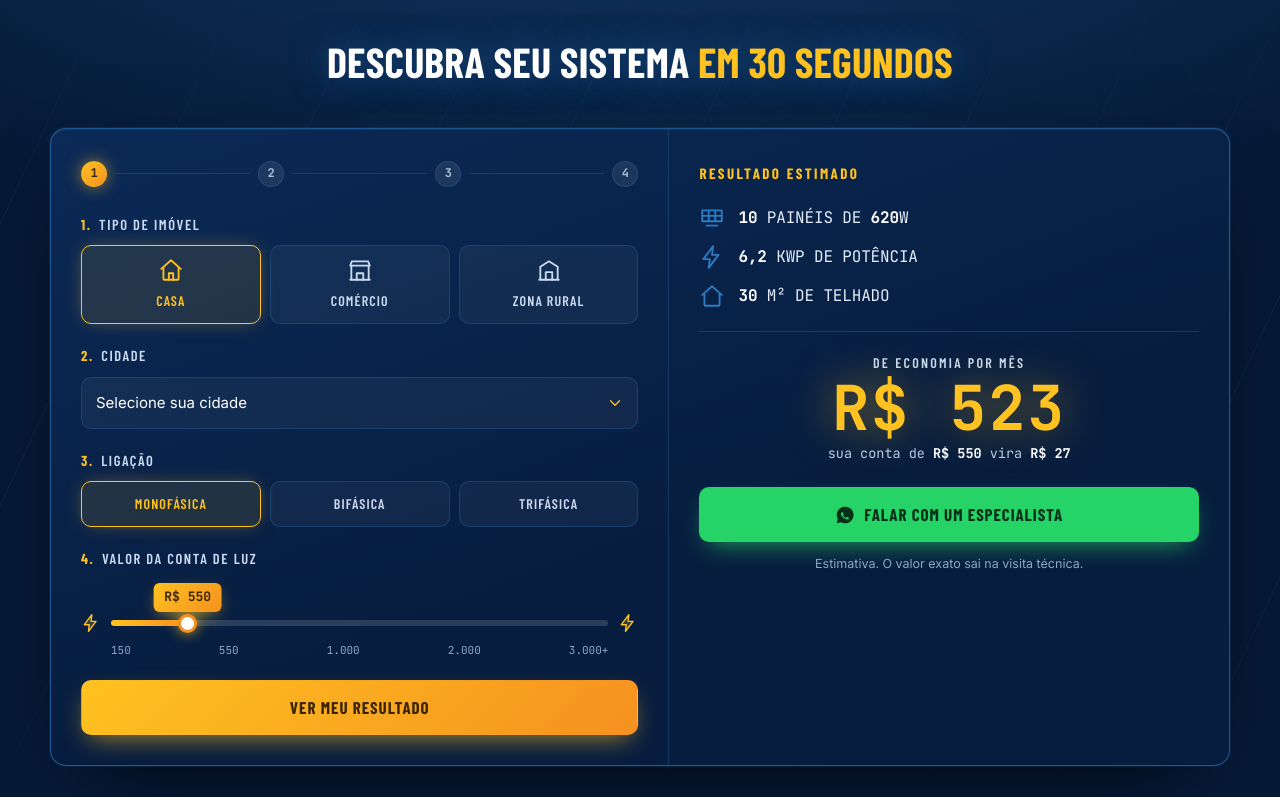
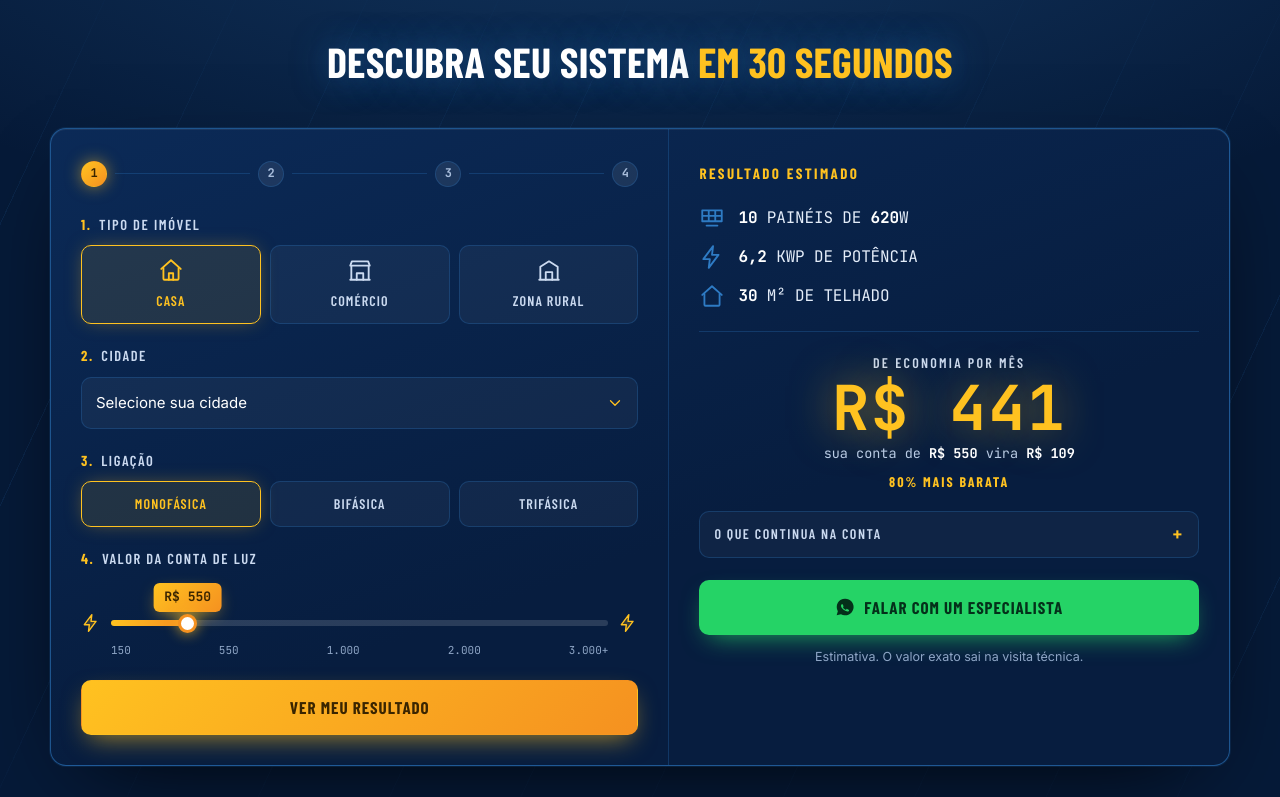
Before and after one commit to FelipeSitesRodrigues/041-solar-curitiba, a plain HTML site: page index.html in a window 1280 px wide. Shown: the part 1250-2047 px from the top of the page. Drawn offline with nearby package versions, Linux system fonts and the light colour scheme; a web font is replaced by a local one.

Commit message:
Corrige o calculo da economia: inclui iluminacao publica e Fio B da Lei 14.300
O modelo anterior tratava a conta nova como sendo apenas o custo de disponibilidade, o que prometia economia de 95%. Faltavam a taxa de iluminacao publica, que e fixa e nao compensa, e o percentual do Fio B sobre a energia injetada, que hoje esta em 60% e sobe todo ano ate 2029.

Com os dois itens, a economia cai para a faixa real de 78% a 87%: conta de R$ 1.000 passa a economizar R$ 846, batendo com o numero que o instalador ve na pratica. Adiciona no resultado um detalhamento auditavel do que continua na conta e o percentual de economia. Headline atualizada de R$ 27 para R$ 109.

Co-Authored-By: Claude Opus 5 (1M context) <noreply@anthropic.com>

```diff
--- a/assets/css/style.css
+++ b/assets/css/style.css
@@ -298,6 +298,26 @@ svg{fill:none;stroke:currentColor;stroke-width:1.7;stroke-linecap:round;stroke-l
   text-shadow:0 0 44px rgba(255,194,32,.55);margin-block:2px;}
 .economia__nota{font-family:var(--mono);font-size:13.5px;color:#B9CBE4;}
 .economia__nota b{color:var(--branco);font-weight:700;}
+.economia__pct{display:block;margin-top:6px;font-family:var(--display);font-weight:700;
+  font-size:14px;text-transform:uppercase;letter-spacing:.14em;color:var(--amarelo);}
+
+/* ---------- o que continua na conta ---------- */
+.detalhe{margin-top:18px;border:1px solid var(--azul-linha);border-radius:var(--raio);
+  background:rgba(255,255,255,.035);}
+.detalhe summary{cursor:pointer;padding:11px 14px;list-style:none;
+  font-family:var(--display);font-weight:600;font-size:14px;text-transform:uppercase;
+  letter-spacing:.11em;color:#CBDAF0;display:flex;align-items:center;justify-content:space-between;
+  gap:10px;transition:color var(--transicao);}
+.detalhe summary:hover{color:var(--amarelo);}
+.detalhe summary::-webkit-details-marker{display:none;}
+.detalhe summary::after{content:'+';font-family:var(--mono);font-size:17px;color:var(--amarelo);
+  line-height:1;}
+.detalhe[open] summary::after{content:'−';}
+.detalhe__lista{padding:2px 14px 0;}
+.detalhe__lista li{display:flex;justify-content:space-between;align-items:baseline;gap:12px;
+  padding:7px 0;border-top:1px solid var(--azul-linha);font-size:13px;color:#B9CBE4;}
+.detalhe__lista b{font-family:var(--mono);font-weight:700;color:var(--branco);white-space:nowrap;}
+.detalhe__nota{padding:10px 14px 14px;font-size:12px;line-height:1.55;color:#8FA6C6;}
 
 .sim-resultado .botao{margin-top:22px;}
 .sim-resultado__aviso{margin-top:12px;font-size:12.5px;color:#8FA6C6;text-align:center;}
--- a/assets/js/dados.js
+++ b/assets/js/dados.js
@@ -21,18 +21,37 @@ const CONFIG = {
 
 /* --------------------------------------------------------------------------
    PARÂMETROS DO SIMULADOR
-   Calibrados contra os projetos que a empresa publica: 10 painéis de 640W
-   (6,4 kWp) em Santa Felicidade deram R$ 533/mês no post e R$ 534 nesta conta.
-   Se a concessionária reajustar, muda só a tarifa aqui embaixo.
+
+   A conta nova NÃO é só o custo de disponibilidade. Depois da Lei 14.300
+   sobra na fatura, todo mês:
+     1. custo de disponibilidade  (30 / 50 / 100 kWh conforme a ligação)
+     2. iluminação pública (COSIP) - taxa municipal, não tem como compensar
+     3. Fio B sobre a energia injetada na rede - a parcela da Lei 14.300,
+        que sobe de ano em ano até 2029
+
+   Ignorar os itens 2 e 3 é o que fazia o simulador prometer economia de 95%.
+   Com eles, a economia fica na faixa de 78% a 85%, que é o que se vê na
+   prática. Os três valores marcados como CONFIRMAR precisam ser checados
+   com a fatura real da concessionária.
    -------------------------------------------------------------------------- */
 const PARAMS = {
-  tarifa: 0.89,          // R$/kWh, tarifa residencial B1 com impostos
+  tarifa: 0.89,          // CONFIRMAR - R$/kWh, tarifa residencial B1 com impostos
   performance: 0.78,     // perdas de inversor, cabo, temperatura e sujeira
   potenciaPainel: 620,   // watts por painel
   areaPainel: 2.58,      // m² por painel (2,28 x 1,13)
   folgaArea: 1.15,       // espaçamento entre fileiras
-  reajusteAnual: 0.08,   // usado só na projeção de 25 anos
-  taxaMinima: { mono: 30, bi: 50, tri: 100 } // kWh de custo de disponibilidade
+  taxaMinima: { mono: 30, bi: 50, tri: 100 }, // kWh de custo de disponibilidade
+
+  cosip: 25.00,          // CONFIRMAR - iluminação pública, R$/mês (varia por município)
+
+  // Lei 14.300: paga-se um percentual do Fio B sobre a energia injetada.
+  // Cronograma da regra de transição: 2023=15% · 2024=30% · 2025=45%
+  //                                   2026=60% · 2027=75% · 2028=90% · 2029+=integral
+  fioB: 0.20,            // CONFIRMAR - R$/kWh do Fio B com impostos
+  percentualFioB: 0.60,  // 60% em 2026, subir junto com o cronograma acima
+  fracaoInjetada: 0.80   // parte da geração que vai pra rede em vez de ser
+                         // consumida na hora. 80% é uma hipótese conservadora
+                         // para residência (quanto maior, menor a economia)
 };
 
 /* --------------------------------------------------------------------------
--- a/assets/js/simulador.js
+++ b/assets/js/simulador.js
@@ -2,12 +2,23 @@
    Simulador de dimensionamento solar
    Roda inteiro no navegador. Não envia nem guarda dado nenhum.
 
-   consumo (kWh/mês)  = valor da conta / tarifa
-   excedente          = consumo - taxa mínima da ligação
-   kWp necessário     = (excedente / 30) / (HSP x performance)
-   nº de painéis      = arredonda pra cima (kWp x 1000 / potência do painel)
-   economia/mês       = excedente x tarifa
-   área no telhado    = nº painéis x área do painel x folga
+   DIMENSIONAMENTO
+   consumo (kWh/mês) = (conta - iluminação pública) / tarifa
+   excedente         = consumo - custo de disponibilidade da ligação
+   kWp necessário    = (excedente / 30) / (HSP x performance)
+   nº de painéis     = arredonda pra cima (kWp x 1000 / potência do painel)
+   área no telhado   = nº painéis x área do painel x folga
+
+   O QUE CONTINUA NA CONTA DEPOIS DO SISTEMA INSTALADO
+   custo de disponibilidade = kWh mínimos da ligação x tarifa
+   iluminação pública       = taxa fixa do município
+   Fio B (Lei 14.300)       = energia injetada x Fio B x percentual do ano
+
+   conta nova = disponibilidade + iluminação pública + Fio B
+   economia   = conta atual - conta nova
+
+   Sem os dois últimos itens o cálculo prometia economia de 95%, que não
+   acontece na prática. Com eles, cai para a faixa real de 78% a 85%.
    ========================================================================== */
 (function () {
   'use strict';
@@ -31,7 +42,11 @@
     area: document.getElementById('r-area'),
     economia: document.getElementById('r-economia'),
     contaAtual: document.getElementById('r-conta-atual'),
-    contaNova: document.getElementById('r-conta-nova')
+    contaNova: document.getElementById('r-conta-nova'),
+    percentual: document.getElementById('r-percentual'),
+    disponibilidade: document.getElementById('r-disponibilidade'),
+    cosip: document.getElementById('r-cosip'),
+    fiob: document.getElementById('r-fiob')
   };
 
   const reais = (v) => 'R$ ' + Math.round(v).toLocaleString('pt-BR');
@@ -55,25 +70,35 @@
     const cidade = CIDADES.find(function (c) { return c.nome === cidadeNome; });
     const hsp = cidade ? cidade.hsp : CIDADES[0].hsp;
 
-    const consumo = conta / PARAMS.tarifa;
-    const taxaMinima = PARAMS.taxaMinima[ligacao];
-    const excedente = Math.max(0, consumo - taxaMinima);
+    // energia de fato consumida, tirando a taxa de iluminação pública
+    const consumo = Math.max(0, (conta - PARAMS.cosip)) / PARAMS.tarifa;
+    const minimoKwh = PARAMS.taxaMinima[ligacao];
+    const excedente = Math.max(0, consumo - minimoKwh);
 
     const kwpNecessario = (excedente / 30) / (hsp * PARAMS.performance);
     const paineis = Math.max(2, Math.ceil((kwpNecessario * 1000) / PARAMS.potenciaPainel));
     const kwpReal = (paineis * PARAMS.potenciaPainel) / 1000;
+    const geracaoMes = kwpReal * hsp * 30 * PARAMS.performance;
+    const area = paineis * PARAMS.areaPainel * PARAMS.folgaArea;
 
-    const geracaoMes = kwpReal * hsp * 30 * PARAMS.performance;
-    const economiaMes = excedente * PARAMS.tarifa;
-    const contaNova = Math.max(0, conta - economiaMes);
-    const area = paineis * PARAMS.areaPainel * PARAMS.folgaArea;
+    // o que sobra na fatura todo mês, mesmo com o sistema gerando
+    const custoDisponibilidade = minimoKwh * PARAMS.tarifa;
+    const energiaInjetada = geracaoMes * PARAMS.fracaoInjetada;
+    const custoFioB = energiaInjetada * PARAMS.fioB * PARAMS.percentualFioB;
+
+    const contaNova = Math.min(conta, custoDisponibilidade + PARAMS.cosip + custoFioB);
+    const economiaMes = Math.max(0, conta - contaNova);
+    const percentual = conta > 0 ? (economiaMes / conta) * 100 : 0;
 
     return {
       conta: conta, tipo: tipo, ligacao: ligacao,
       cidade: cidadeNome || '', hsp: hsp,
-      paineis: paineis, kwpReal: kwpReal, geracaoMes: geracaoMes,
+      paineis: paineis, kwpReal: kwpReal, geracaoMes: geracaoMes, area: area,
       economiaMes: economiaMes, economiaAno: economiaMes * 12,
-      contaNova: contaNova, area: area
+      contaNova: contaNova, percentual: percentual,
+      custoDisponibilidade: custoDisponibilidade,
+      cosip: PARAMS.cosip,
+      custoFioB: custoFioB
     };
   }
 
@@ -104,6 +129,10 @@
     el.area.textContent = Math.round(r.area);
     el.contaAtual.textContent = reais(r.conta);
     el.contaNova.textContent = reais(r.contaNova);
+    el.percentual.textContent = Math.round(r.percentual) + '% mais barata';
+    el.disponibilidade.textContent = reais(r.custoDisponibilidade);
+    el.cosip.textContent = reais(r.cosip);
+    el.fiob.textContent = reais(r.custoFioB);
 
     if (animarValor) pintarEconomia(r.economiaMes);
     else { el.economia.textContent = reais(r.economiaMes); economiaAtual = r.economiaMes; }
@@ -121,7 +150,9 @@
       'Ligação: ' + ligacoes[r.ligacao] + '\n' +
       'Conta de luz: ' + reais(r.conta) + ' por mês\n' +
       'Resultado: ' + r.paineis + ' painéis de ' + PARAMS.potenciaPainel + 'W, ' +
-      umaCasa(r.kwpReal) + ' kWp, economia de ' + reais(r.economiaMes) + ' por mês.\n' +
+      umaCasa(r.kwpReal) + ' kWp\n' +
+      'Economia estimada: ' + reais(r.economiaMes) + ' por mês (a conta cairia para ' +
+      reais(r.contaNova) + ')\n' +
       'Quero um orçamento.';
     return 'https://wa.me/' + CONFIG.whatsapp + '?text=' + encodeURIComponent(texto);
   }
--- a/index.html
+++ b/index.html
@@ -11,7 +11,7 @@
 
 <meta property="og:type" content="website">
 <meta property="og:title" content="Energia Solar em Curitiba | Curitiba Energia Solar">
-<meta property="og:description" content="Sua conta de luz de R$ 550 pode virar R$ 27. Simule grátis e veja quantas placas sua casa precisa.">
+<meta property="og:description" content="Sua conta de luz de R$ 550 pode virar R$ 109. Simule grátis e veja quantas placas sua casa precisa.">
 <meta property="og:image" content="assets/img/hero-desktop.webp">
 <meta property="og:locale" content="pt_BR">
 
@@ -83,7 +83,7 @@
   <div class="hero__interno container">
     <h1 class="hero__titulo revelar">
       Sua conta de luz de R$&nbsp;550<br>
-      pode virar <span class="destaque">R$&nbsp;27</span>
+      pode virar <span class="destaque">R$&nbsp;109</span>
     </h1>
 
     <figure class="hero__foto revelar">
@@ -274,11 +274,26 @@
 
         <div class="economia">
           <p class="economia__rotulo">De economia por mês</p>
-          <p class="economia__valor" id="r-economia">R$ 523</p>
+          <p class="economia__valor" id="r-economia">R$ 441</p>
           <p class="economia__nota">
-            sua conta de <b id="r-conta-atual">R$ 550</b> vira <b id="r-conta-nova">R$ 27</b>
+            sua conta de <b id="r-conta-atual">R$ 550</b> vira <b id="r-conta-nova">R$ 109</b>
+            <span class="economia__pct" id="r-percentual">80% mais barata</span>
           </p>
         </div>
+
+        <details class="detalhe">
+          <summary>O que continua na conta</summary>
+          <ul class="detalhe__lista">
+            <li><span>Custo de disponibilidade</span><b id="r-disponibilidade">R$ 27</b></li>
+            <li><span>Iluminação pública</span><b id="r-cosip">R$ 25</b></li>
+            <li><span>Fio B sobre a energia injetada</span><b id="r-fiob">R$ 57</b></li>
+          </ul>
+          <p class="detalhe__nota">
+            Pela Lei 14.300, quem gera energia paga hoje 60% do Fio B sobre o que
+            injeta na rede. Esse percentual sobe todo ano até 2029. Por isso a conta
+            não zera, mesmo com o sistema cobrindo todo o seu consumo.
+          </p>
+        </details>
 
         <a class="botao botao--zap botao--bloco" id="btn-zap-simulador" href="#">
           <svg class="icone-zap" viewBox="0 0 24 24" aria-hidden="true"><path d="M12 2a10 10 0 0 0-8.6 15L2 22l5.2-1.4A10 10 0 1 0 12 2Zm5.1 14.1c-.2.6-1.2 1.2-1.7 1.2-.5.1-1 .1-1.6-.1-.4-.1-.9-.3-1.5-.6a11.4 11.4 0 0 1-4.3-3.8c-.5-.7-.8-1.5-.8-2.2 0-.7.3-1.3.6-1.6.2-.2.4-.3.6-.3h.4c.2 0 .4 0 .6.4l.8 1.9c.1.2 0 .4-.1.5l-.3.4c-.1.2-.3.3-.1.6.5.8 1 1.4 1.7 2 .6.4 1 .6 1.3.8.2.1.4.1.5-.1l.7-.8c.2-.2.3-.2.6-.1l1.8.9c.3.1.4.2.5.3 0 .1 0 .5-.1 1.1Z"/></svg>
```
